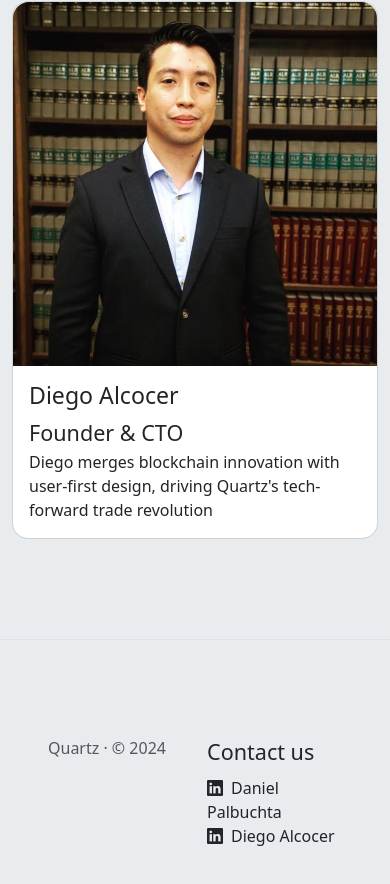
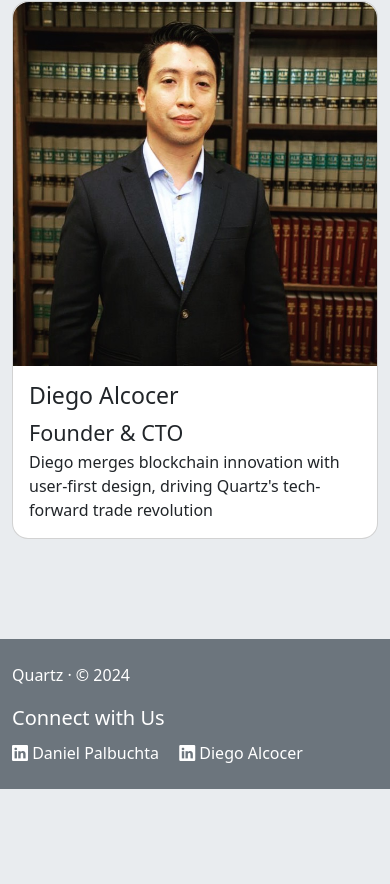
Before and after one commit to quartztrade/quartztrade.github.io, a plain HTML site: page pages/about.html in a window 390 px wide. Shown: the part 1689-2573 px from the top of the page. After the commit the page ends 2478 px from the top, so only its background shows below. Drawn offline with nearby package versions, Linux system fonts and the light colour scheme.

Commit message:
Improve UI/UX by adding animations to statistics, navlinks, team-cards, and improving the footer

```diff
--- a/assets/css/custom.css
+++ b/assets/css/custom.css
@@ -3,3 +3,63 @@
     height: 8rem;
     border-radius: 50%;
 }
+
+/* Basic styles for navbar links */
+.nav-link {
+    position: relative;
+    display: inline-block;
+    color: #000; /* Example color */
+    text-decoration: none; /* Remove default underline */
+}
+
+/* Create the underline effect on hover */
+.nav-link:hover::after, .nav-link.active::after {
+    content: '';
+    position: absolute;
+    width: 100%;
+    transform: scaleX(1);
+    height: 2px;
+    bottom: 0;
+    left: 0;
+    background-color: #000; /* Example color */
+    transform-origin: bottom left;
+    transition: transform 0.25s ease-out;
+}
+/* Initially, the underline should not be visible */
+.nav-link::after {
+    content: '';
+    position: absolute;
+    width: 100%;
+    transform: scaleX(0);
+    height: 2px;
+    bottom: 0;
+    left: 0;
+    background-color: #000; /* Example color */
+    transform-origin: bottom left;
+    transition: transform 0.25s ease-out;
+}
+
+/* Team Card Styling */
+.card-team {
+    transition: transform 0.3s ease, box-shadow 0.3s ease; /* Smooth transition for transform and shadow */
+}
+
+.card-team:hover {
+    transform: translateY(-10px); /* Slightly raise the card */
+    box-shadow: 0 4px 20px rgba(0, 0, 0, 0.2); /* Add shadow for depth */
+}
+
+.footer {
+    background-color: #343a40; /* Dark footer background */
+    color: #ffffff; /* White text color */
+}
+
+.footer a.text-white:hover {
+    text-decoration: none; /* Optional: Removes underline on hover for a cleaner look */
+    color: #dddddd; /* Lightens the link color on hover */
+}
+
+.footer .footer-heading {
+    font-size: 1.25rem; /* Slightly larger font size for headings */
+    font-weight: 500; /* Medium font weight for slight emphasis */
+}
--- a/pages/about.html
+++ b/pages/about.html
@@ -29,7 +29,7 @@
         <div class="offcanvas-body">
           <ul class="navbar-nav justify-content-end flex-grow-1 pe-3" style="font-size: 1.25rem;">
             <li class="nav-item">
-              <a class="nav-link" href="/pages/about.html">About</a>
+              <a class="nav-link active" href="/pages/about.html">About</a>
             </li>
           </ul>
         </div>
@@ -54,17 +54,17 @@
     </div>
 
   </section>
-  <div class="container py-5">
+  <div class="container py-5 mb-5">
     <div class="py-4">
-      <h2 class="display-4 mb-5 text-center">The Quartz Crew</h2>
+      <h2 class="display-4 mb-5 text-center">Meet The Team</h2>
     </div>
     <!-- The Team -->
     <section class="team">
 
       <div class="row">
-        <!-- Example Team Member -->
+        <!-- Team Member -->
         <div class="col-md-4 py-1">
-          <div class="card h-100 rounded-4">
+          <div class="card card-team h-100 rounded-4">
             <img src="/assets/images/daniel_p.jpg" class="card-img-top rounded-top-4" alt="Team Member" />
             <div class="card-body">
               <h3 class="card-title">Daniel Palbuchta</h5>
@@ -75,9 +75,9 @@
             </div>
           </div>
         </div>
-        <!-- Example Team Member -->
+        <!-- Team Member -->
         <div class="col-md-4 py-1">
-          <div class="card rounded-4 h-100">
+          <div class="card card-team rounded-4 h-100">
             <img src="/assets/images/diego_a.jpg" class="card-img-top rounded-top-4" alt="Team Member" />
             <div class="card-body">
               <h3 class="card-title">Diego Alcocer</h5>
@@ -94,30 +94,29 @@
     </section>
   </div>
 
-  <!-- Footer -->
-  <footer class="p-5 mt-5 border-top">
-    <div class="row my-5">
-      <div class="col">
-        <span class="text-muted">
+ <!-- Footer -->
+<footer class="footer mt-auto py-4 bg-secondary text-white">
+  <div class="container">
+    <div class="row">
+      <div class="col-md-6 mb-3 mb-md-0">
+        <span>
           Quartz &middot; &copy; 2024
         </span>
       </div>
-      <div class="col">
-        <div class="fs-4 mb-2">
-          Contact us
+      <div class="col-md-6 text-md-end">
+        <div class="footer-heading mb-2">
+          Connect with Us
         </div>
-        <div>
-          <a class="nav-link" href="https://www.linkedin.com/in/dapalbuchta/" target="_blank"><i class="bi bi-linkedin me-2"></i>Daniel
-            Palbuchta</a>
-        </div>
-        <div>
-          <a class="nav-link" href="https://www.linkedin.com/in/diego-alcocer-palacios/" target="_blank"><i
-              class="bi bi-linkedin me-2"></i>Diego Alcocer</a>
-        </div>
+        <a href="https://www.linkedin.com/in/dapalbuchta/" class="text-white me-3 nav-link" target="_blank">
+          <i class="bi bi-linkedin"></i> Daniel Palbuchta
+        </a>
+        <a href="https://www.linkedin.com/in/diego-alcocer-palacios/" class="text-white nav-link" target="_blank">
+          <i class="bi bi-linkedin"></i> Diego Alcocer
+        </a>
       </div>
     </div>
-    </div>
-  </footer>
+  </div>
+</footer>
 
   <script src="/assets/js/bootstrap.bundle.min.js"></script>
 </body>
```
Also changed, not shown: index.html (+31 -23 lines).
